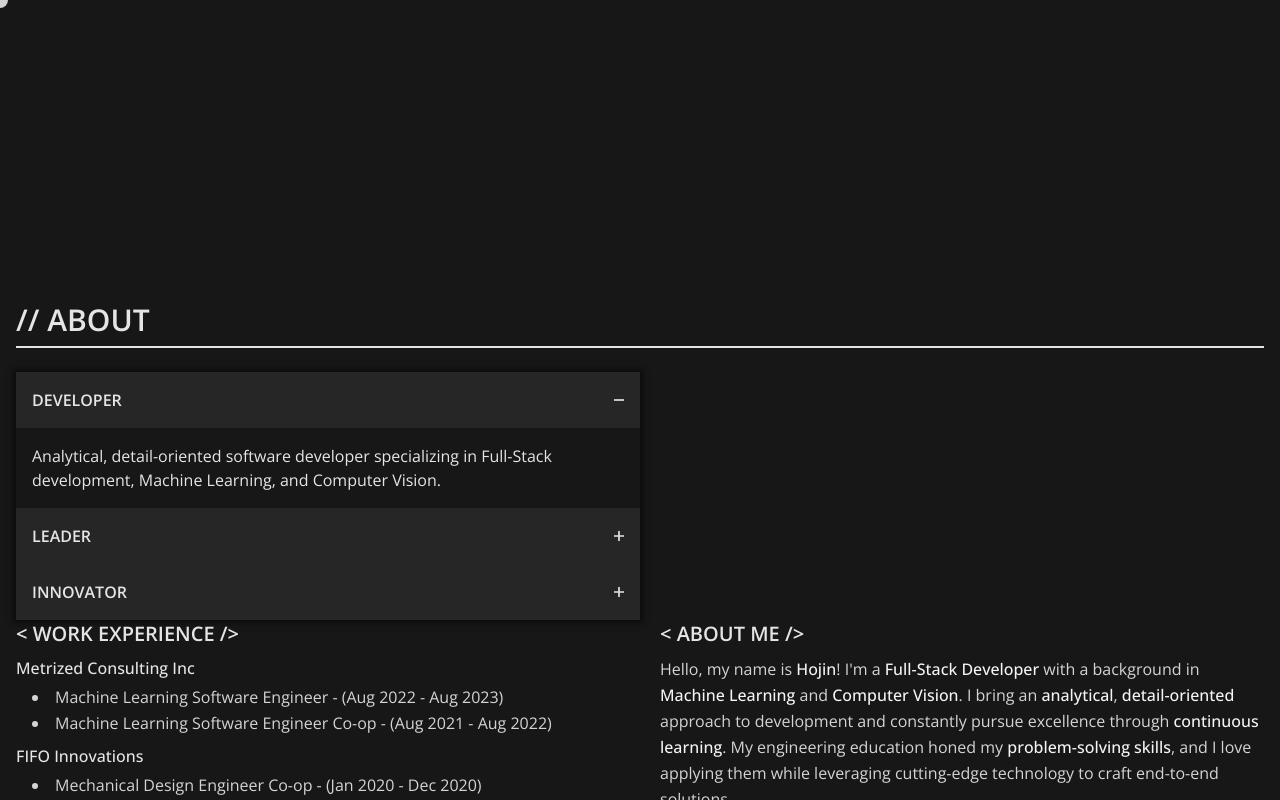
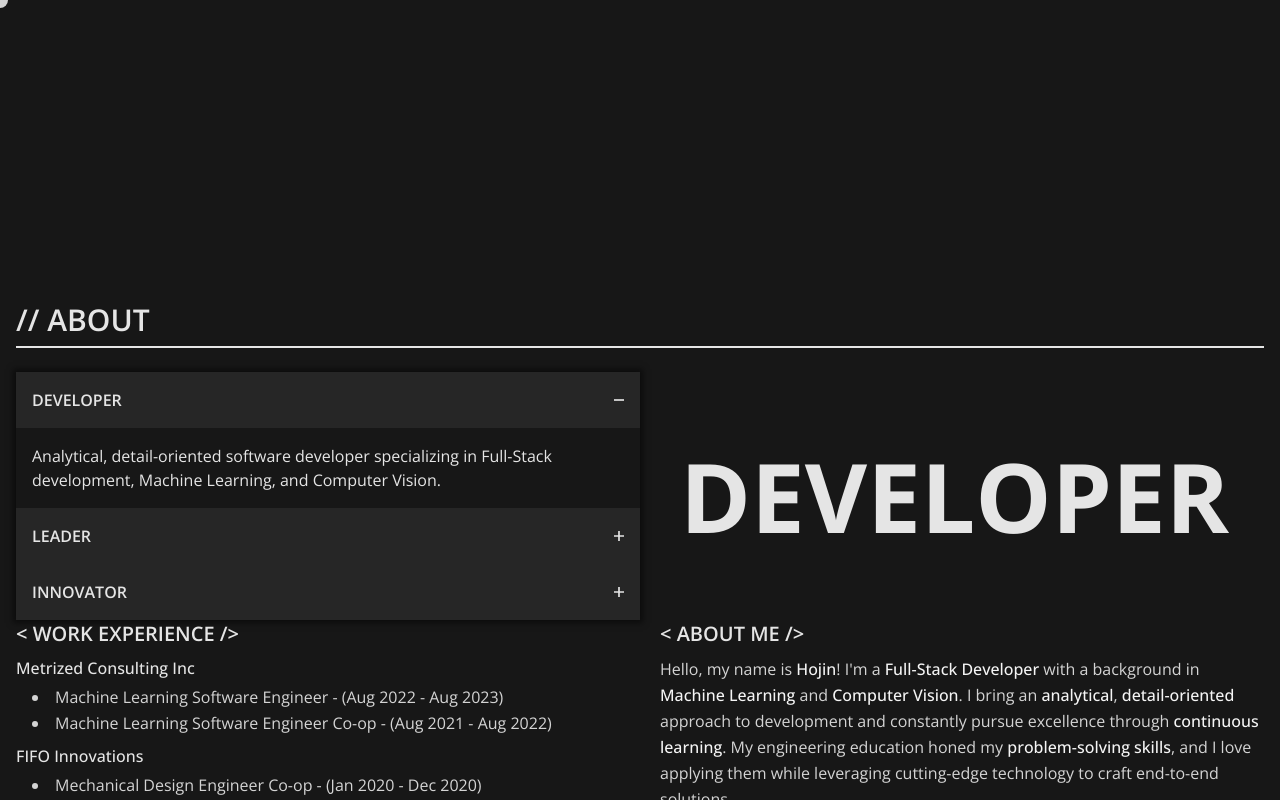
Before and after one commit to hojinchang/portfolio, a React (Vite) app: page / in a window 1280 px wide. Both pictures are taken after a click on the button "DEVELOPER". Shown: the part 1618-2418 px from the top of the page. Built offline with nearby package versions, Linux system fonts and the light colour scheme; no server answers; a web font is replaced by a local one.

Commit message:
Add about accordion style headers

```diff
--- a/src/components/AboutAccordion.tsx
+++ b/src/components/AboutAccordion.tsx
@@ -13,6 +13,7 @@ const AboutAccordion: FC<Props> = ({ activeAccordion, setActiveAccordion }) => {
     };
 
     return (
+        <div className="lg:flex lg:items-center lg:gap-10">
             <div className="shadow-accordion-shadow lg:w-1/2">
                 <button className="accordion" onClick={() => handleAccordionClick("developer")}>
                     <p className="font-semibold">DEVELOPER</p>
@@ -67,7 +68,15 @@ const AboutAccordion: FC<Props> = ({ activeAccordion, setActiveAccordion }) => {
                 <div className={`accordion-content-wrapper ${activeAccordion === "innovator" ? "block" : "hidden"}`}>
                     <p id="content-innovator" className={`accordion-content ${activeAccordion === "innovator" ? "opacity-100" : "opacity-0"}`}>Creative innovator committed to transforming ideas into practical solutions. Skilled in identifying unique opportunities for technological advancement and implementing cutting-edge approaches.</p>
                 </div>
-
+            </div>
+            <div className="hidden lg:block">
+                <p className={`heading-hero font-bold opacity-0 transition-opacity duration-1000 ease-in-out ${activeAccordion ? "opacity-100" : "opacity-0"} lg:text-7xl lg:w-1/2 xl:text-8xl`}>
+                    {activeAccordion === "developer" && "DEVELOPER"
+                    || activeAccordion === "leader" && "LEADER"
+                    || activeAccordion === "innovator" && "INNOVATOR"
+                    }
+                </p>
+            </div>
         </div>
     )
 }
--- a/src/components/header/ScrollDown.tsx
+++ b/src/components/header/ScrollDown.tsx
@@ -11,7 +11,7 @@ const ScrollDown: FC = () => {
 
         if (projectSection) {
             const offset = 30;
-            const sectionPosition = projectSection.getBoundingClientRect().top - offset;
+            const sectionPosition = projectSection.getBoundingClientRect().top;
 
             window.scrollTo({
                 top: sectionPosition,
--- a/src/index.css
+++ b/src/index.css
@@ -81,7 +81,8 @@ body {
     @apply p-4 opacity-0 transition-opacity duration-1000 ease-in-out
 }
 
-.accordion-content.show {
+.accordion-content.show,
+.heading-hero.show {
     @apply opacity-100
 }
 
--- a/src/sections/AboutSection.tsx
+++ b/src/sections/AboutSection.tsx
@@ -17,10 +17,13 @@ const AboutSection: FC = () => {
     useEffect(() => {
         if (activeAccordion) {
             const timer = setTimeout(() => {
-                const element = document.getElementById(`content-${activeAccordion}`);
+                const accordionContent = document.getElementById(`content-${activeAccordion}`);
+                // const headingHero = document.getElementById(`hero-${activeAccordion}`);
+                const headingHero = document.querySelector(".heading-hero");
 
-                if (element) {
-                    element.classList.add("show");
+                if (accordionContent && headingHero) {
+                    accordionContent.classList.toggle("show");
+                    headingHero.classList.toggle("show");
                 }
             }, 10); // Execute after a short delay to allow the element to be rendered with opacity 0
 
@@ -62,12 +65,13 @@ const AboutSection: FC = () => {
     }, [hasTitleAnimated]); // Re-run the effect when hasTitleAnimated changes
 
     return (
-        <section id="aboutSection" className="section min-h-screen">
+        <section id="aboutSection" className="section">
             <h2 ref={ titleRef } className="section-title">// ABOUT</h2>
             <div ref={ titleBorderRef } className="section-border"></div>
 
             <div ref={ contentWrapperRef } >
                 <AboutAccordion activeAccordion={ activeAccordion } setActiveAccordion={ setActiveAccordion } />
+
                 <div className="flex flex-col gap-10 lg:flex-row-reverse">
                     <article className="flex flex-col gap-2 lg:w-1/2">
                         <h3 className="text-xl font-semibold">{ "< ABOUT ME />" }</h3>
--- a/src/sections/ProjectSection.tsx
+++ b/src/sections/ProjectSection.tsx
@@ -119,7 +119,7 @@ const ProjectSection: FC = () => {
 
     return (
         <>
-            <section id="projectSection" className="section">
+            <section id="projectSection" className="section justify-center">
                 <h2 ref={titleRef} className="section-title">// FEATURED PROJECTS</h2>
                 <div ref={titleBorderRef} className="section-border"></div>
                 <p ref={viewAllProjectsRef} className="self-end">
```
Lines whose indentation alone changed are shown as unchanged.
